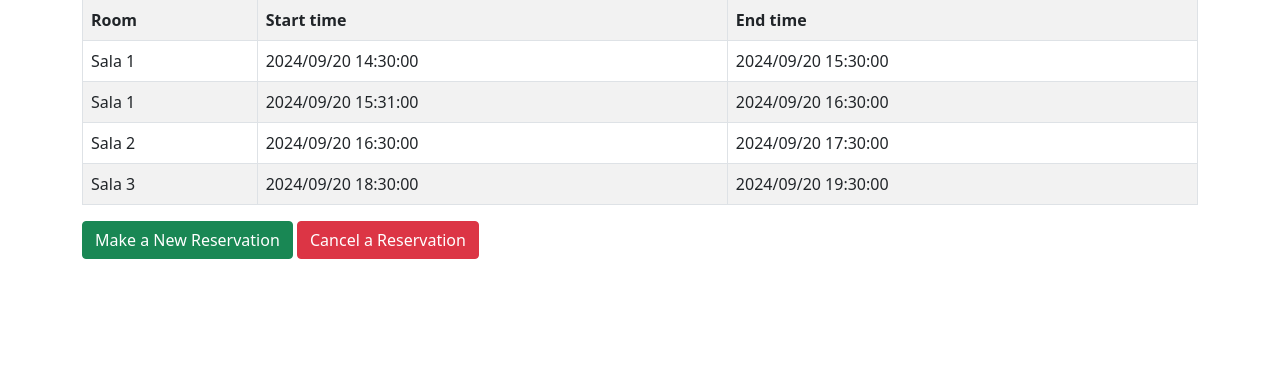
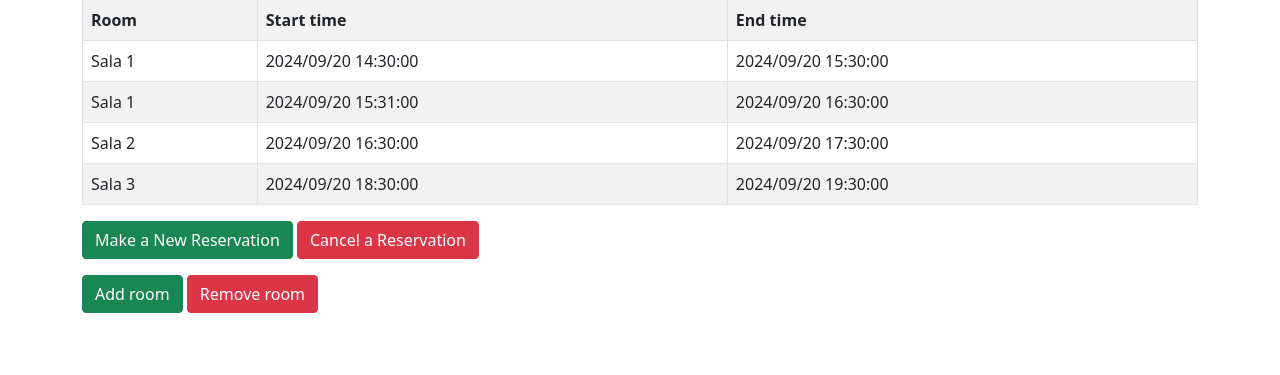
Before and after one commit to GaloFA/poo, a Flask app: page / in a window 1280 px wide. Shown: the part 97-472 px from the top of the page. Run offline with Flask 3, Linux system fonts and the light colour scheme.

Commit message:
workspace

```diff
--- a/2024-09-17/app.py
+++ b/2024-09-17/app.py
@@ -10,9 +10,9 @@ app = Flask(__name__)
 def create_system():
     """ Create system """
     res_system = ReservationSystem()
-    res_system._room_management.add_room("Sala 1", 10)
-    res_system._room_management.add_room("Sala 2", 20)
-    res_system._room_management.add_room("Sala 3", 30)
+    res_system._room_manager.add_room("Sala 1", 10)
+    res_system._room_manager.add_room("Sala 2", 20)
+    res_system._room_manager.add_room("Sala 3", 30)
 
     res_system.make_reservation("Sala 1", DateTime(2024, 9, 20, 14, 30, 0), DateTime(2024, 9, 20, 15, 30, 0))
     res_system.make_reservation("Sala 1", DateTime(2024, 9, 20, 15, 31, 0), DateTime(2024, 9, 20, 16, 30, 0))
@@ -26,7 +26,7 @@ reservation_system = create_system()
 @app.route('/', methods=['GET'])
 def home():
     """ Home """
-    reservations = reservation_system.list_reservations(Date(2024, 9, 20))
+    reservations = reservation_system.list_all_reservations()
 
     reservation_data = []
     for res in reservations:
@@ -66,9 +66,54 @@ def reservation():
             reservation_system.make_reservation(room_name, start_datetime, end_datetime)
             return redirect(url_for('home'))
         except ValueError as e:
-            return render_template('reservation.html', rooms=reservation_system._room_management.rooms, error=str(e))
+            return render_template('reservation.html', rooms=reservation_system._room_manager.rooms, error=str(e))
 
-    return render_template('reservation.html', rooms=reservation_system._room_management.rooms)
+    return render_template('reservation.html', rooms=reservation_system._room_manager.rooms)
+
+@app.route('/cancel', methods=['GET', 'POST'])
+def cancel():
+    """ Cancel reservation """
+    room_name = str(request.form.get('room_name'))
+    start_datetime_str = str(request.form.get('start_datetime'))
+    print(start_datetime_str)
+
+#    try:
+    date_str, time_str = start_datetime_str.split(' ')
+    year, month, day = [int(x) for x in date_str.split('/')]
+    hour, minute, second = [int(x) for x in time_str.split(':')]
+    start_datetime = DateTime(day, month, year, hour, minute, second)
+
+    #reservation_system.cancel_reservation(room_name, start_datetime)
+#    except ValueError as e:
+#        reservations = reservation_system.reservations
+#        reservation_data = [(res.room.name, res.start_datetime, res.end_datetime) for res in reservations]
+#        return render_template('cancel.html', error=str(e), reservations=reservation_data)
+
+    return redirect(url_for('cancel'))
+
+@app.route('/add_room', methods=['GET', 'POST'])
+def add_room():
+    """ Add room """
+    if request.method == 'POST':
+        room_name = request.form['room_name']
+        capacity = int(request.form['capacity'])
+        reservation_system._room_manager.add_room(room_name, capacity)
+        return redirect(url_for('home'))
+
+    return render_template('add_room.html')
+
+
+@app.route('/remove_room', methods=['GET', 'POST'])
+def remove_room():
+    """ Remove room """
+    if request.method == 'POST':
+        room_name = request.form['room_name']
+        capacity = int(request.form['capacity'])
+        reservation_system._room_manager.remove_room(room_name, capacity)
+        return redirect(url_for('home'))
+
+    rooms = reservation_system._room_manager.rooms
+    return render_template('remove_room.html', rooms=rooms)
 
 if __name__ == '__main__':
     app.run(port=5000, debug=True)
--- a/2024-09-17/reservation_system.py
+++ b/2024-09-17/reservation_system.py
@@ -2,16 +2,17 @@
 """ Imports """
 from reservation import Reservation
 from room_manager import RoomManager
+from mydatetime import DateTime
 
 class ReservationSystem:
     """ Clase que representa el sistema de reservas """
     def __init__(self):
-        self._room_management = RoomManager()
+        self._room_manager = RoomManager()
         self._reservations = []
 
     def make_reservation(self, room_name, start_datetime, end_datetime):
         """ Método que hace una reserva """
-        room = next((r for r in self._room_management.rooms if r.name == room_name), None)
+        room = next((r for r in self._room_manager.rooms if r.name == room_name), None)
         if not room:
             raise ValueError(f"La sala {room_name} no existe")
 
@@ -23,7 +24,7 @@ class ReservationSystem:
 
         self._reservations.append(new_reservation)
 
-    def cancel_reservation(self, room_name, start_datetime):
+    def cancel_reservation(self, room_name, start_datetime: "DateTime"):
         """ Método que cancela una reserva """
         for reservation in self._reservations:
             if reservation.room.name == room_name and reservation.start_datetime == start_datetime:
@@ -35,12 +36,14 @@ class ReservationSystem:
         """ Método que retorna una lista de las reservas activas en un determinado día """
         reservation_list = []
         for reservation in self._reservations:
-            # Ensure reservation's date and the input date are both Date objects for comparison
             if reservation.start_datetime.date == date:
                 reservation_list.append(reservation)
 
         return reservation_list
 
+    def list_all_reservations(self):
+        """ Método que retorna una lista de todas las reservas activas """
+        return self._reservations
 
     @property
     def reservations(self):
--- a/2024-09-17/room_manager.py
+++ b/2024-09-17/room_manager.py
@@ -18,6 +18,10 @@ class RoomManager():
         self._rooms.remove(room)
         return room
 
+    def list_rooms(self):
+        """ Método que muestra salas """
+        return self._rooms
+
     @property
     def rooms(self):
         """ Rooms """
--- a/2024-09-17/templates/index.html
+++ b/2024-09-17/templates/index.html
@@ -31,7 +31,10 @@
     {% endif %}
 
     <a href="{{ url_for('reservation') }}" class="btn btn-success">Make a New Reservation</a>
-    <a href="{{ url_for('reservation') }}" class="btn btn-danger">Cancel a Reservation</a>
+    <a href="{{ url_for('cancel') }}" class="btn btn-danger">Cancel a Reservation</a>
+    <div class="my-12"><p></p></div>
+    <a href="{{ url_for('add_room') }}" class="btn btn-success">Add room</a>
+    <a href="{{ url_for('remove_room') }}" class="btn btn-danger">Remove room</a>
 
 </body>
 
--- a/2024-09-17/templates/reservation.html
+++ b/2024-09-17/templates/reservation.html
@@ -27,7 +27,7 @@
 
         <h3>Start Date and Time</h3>
         <div class="mb-3">
-            <input type="number" class="form-control" name="start_year" placeholder="Year" min="2024" required>
+            <input type="number" class="form-control" name="start_year" placeholder="Year" required>
         </div>
         <div class="mb-3">
             <input type="number" class="form-control" name="start_month" placeholder="Month" min="1" max="12" required>
@@ -47,7 +47,7 @@
 
         <h3>End Date and Time</h3>
         <div class="mb-3">
-            <input type="number" class="form-control" name="end_year" placeholder="Year" min="2024" required>
+            <input type="number" class="form-control" name="end_year" placeholder="Year" min= required>
         </div>
         <div class="mb-3">
             <input type="number" class="form-control" name="end_month" placeholder="Month" min="1" max="12" required>
```
Also changed, not shown: 2024-09-17/templates/add_room.html (added, +26 -0 lines), 2024-09-17/templates/cancel.html (added, +48 -0 lines), 2024-09-17/templates/remove_room.html (added, +30 -0 lines).
